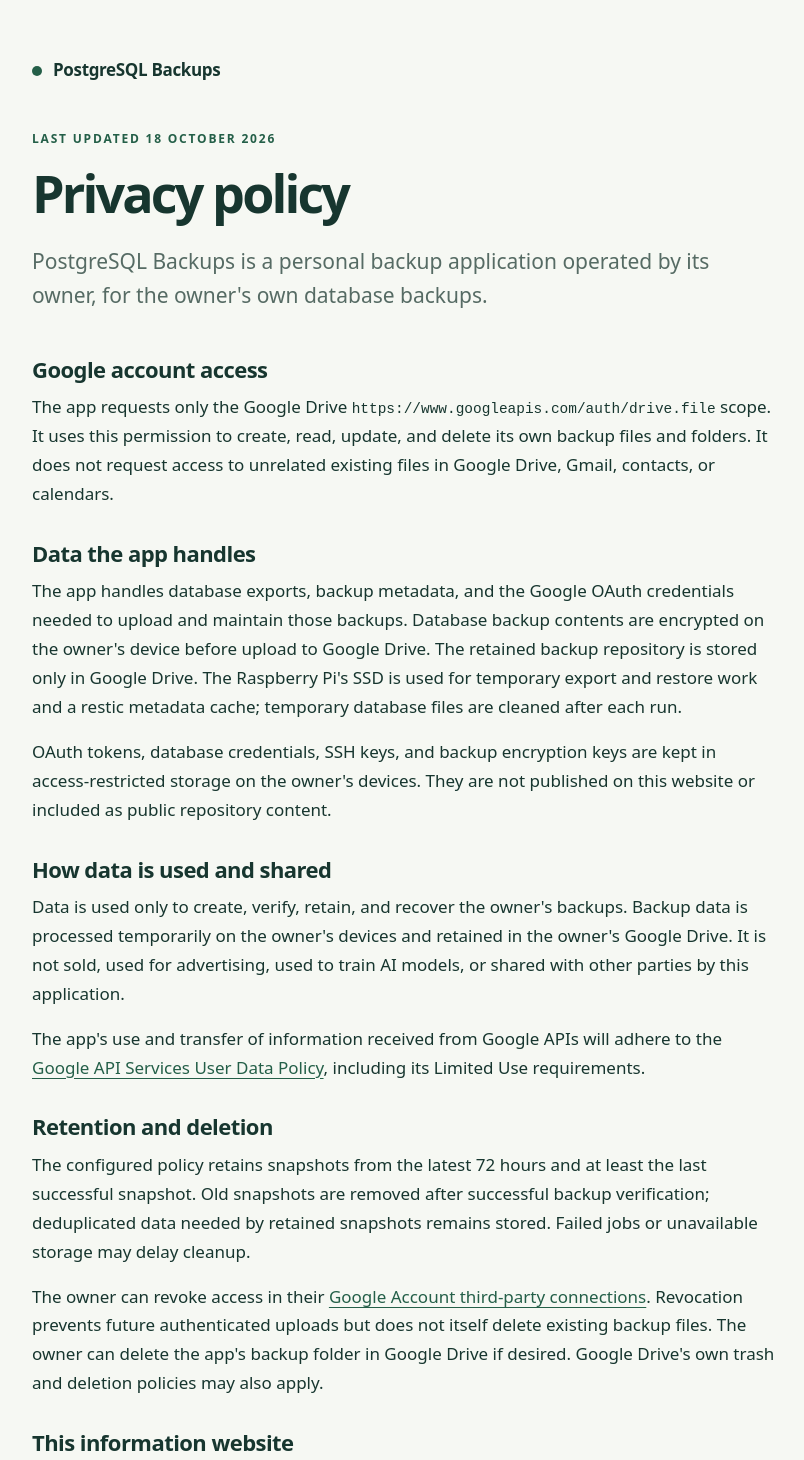
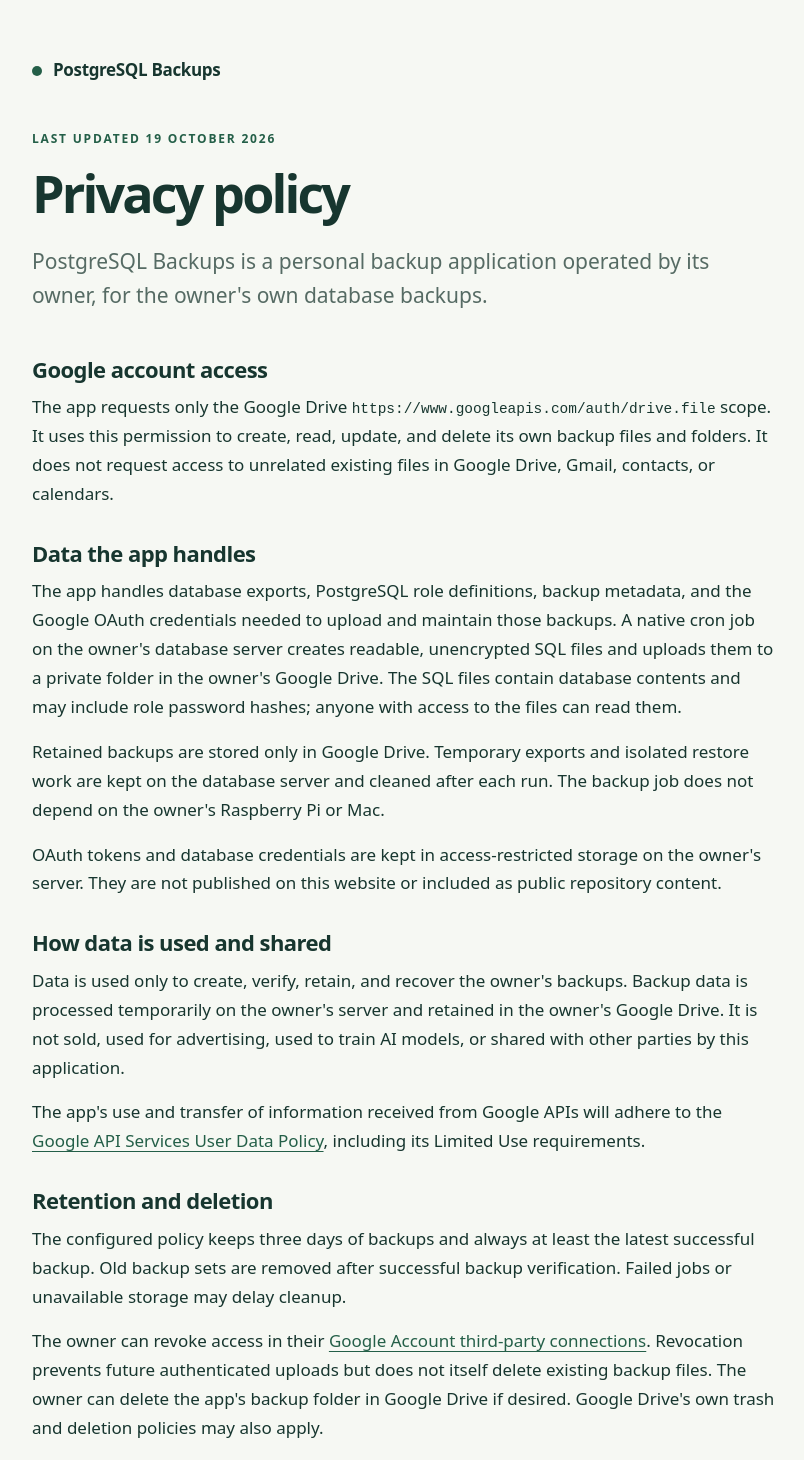
Before and after one commit to ATHIRARAVINDRAN/postgres-backup-info, a plain HTML site: page privacy.html in a window 1280 px wide. Shown: the top 1460 px of the page, without its empty margins (236-1040 px from the left). Drawn offline with Linux system fonts and the light colour scheme.

Commit message:
Describe daily unencrypted SQL backups from server cron

```diff
--- a/privacy.html
+++ b/privacy.html
@@ -10,19 +10,20 @@
 <body>
   <main class="document">
     <a class="brand" href="./">PostgreSQL Backups</a>
-    <p class="eyebrow">Last updated 18 October 2026</p>
+    <p class="eyebrow">Last updated 19 October 2026</p>
     <h1>Privacy policy</h1>
     <p class="lead">PostgreSQL Backups is a personal backup application operated by its owner, for the owner's own database backups.</p>
     <h2>Google account access</h2>
     <p>The app requests only the Google Drive <code>https://www.googleapis.com/auth/drive.file</code> scope. It uses this permission to create, read, update, and delete its own backup files and folders. It does not request access to unrelated existing files in Google Drive, Gmail, contacts, or calendars.</p>
     <h2>Data the app handles</h2>
-    <p>The app handles database exports, backup metadata, and the Google OAuth credentials needed to upload and maintain those backups. Database backup contents are encrypted on the owner's device before upload to Google Drive. The retained backup repository is stored only in Google Drive. The Raspberry Pi's SSD is used for temporary export and restore work and a restic metadata cache; temporary database files are cleaned after each run.</p>
-    <p>OAuth tokens, database credentials, SSH keys, and backup encryption keys are kept in access-restricted storage on the owner's devices. They are not published on this website or included as public repository content.</p>
+    <p>The app handles database exports, PostgreSQL role definitions, backup metadata, and the Google OAuth credentials needed to upload and maintain those backups. A native cron job on the owner's database server creates readable, unencrypted SQL files and uploads them to a private folder in the owner's Google Drive. The SQL files contain database contents and may include role password hashes; anyone with access to the files can read them.</p>
+    <p>Retained backups are stored only in Google Drive. Temporary exports and isolated restore work are kept on the database server and cleaned after each run. The backup job does not depend on the owner's Raspberry Pi or Mac.</p>
+    <p>OAuth tokens and database credentials are kept in access-restricted storage on the owner's server. They are not published on this website or included as public repository content.</p>
     <h2>How data is used and shared</h2>
-    <p>Data is used only to create, verify, retain, and recover the owner's backups. Backup data is processed temporarily on the owner's devices and retained in the owner's Google Drive. It is not sold, used for advertising, used to train AI models, or shared with other parties by this application.</p>
+    <p>Data is used only to create, verify, retain, and recover the owner's backups. Backup data is processed temporarily on the owner's server and retained in the owner's Google Drive. It is not sold, used for advertising, used to train AI models, or shared with other parties by this application.</p>
     <p>The app's use and transfer of information received from Google APIs will adhere to the <a href="https://developers.google.com/terms/api-services-user-data-policy">Google API Services User Data Policy</a>, including its Limited Use requirements.</p>
     <h2>Retention and deletion</h2>
-    <p>The configured policy retains snapshots from the latest 72 hours and at least the last successful snapshot. Old snapshots are removed after successful backup verification; deduplicated data needed by retained snapshots remains stored. Failed jobs or unavailable storage may delay cleanup.</p>
+    <p>The configured policy keeps three days of backups and always at least the latest successful backup. Old backup sets are removed after successful backup verification. Failed jobs or unavailable storage may delay cleanup.</p>
     <p>The owner can revoke access in their <a href="https://myaccount.google.com/connections">Google Account third-party connections</a>. Revocation prevents future authenticated uploads but does not itself delete existing backup files. The owner can delete the app's backup folder in Google Drive if desired. Google Drive's own trash and deletion policies may also apply.</p>
     <h2>This information website</h2>
     <p>This static website is hosted on GitHub Pages. It contains no analytics, advertising, cookies set by the app, or tracking scripts. GitHub may process ordinary request information as the website host under its own privacy policy. The website does not receive database contents or OAuth tokens.</p>
```
Also changed, not shown: index.html (+5 -5 lines), terms.html (+3 -3 lines).
